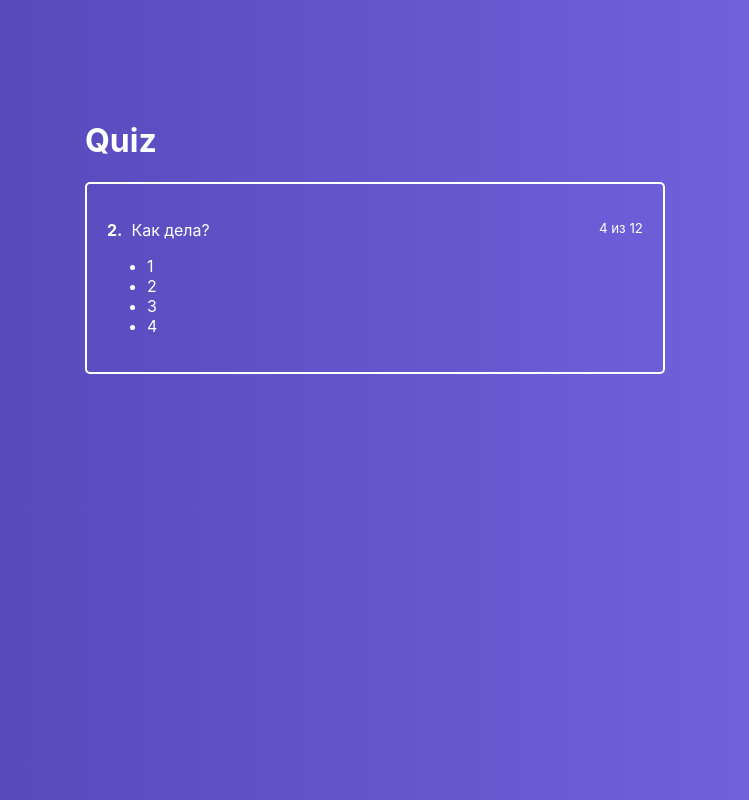
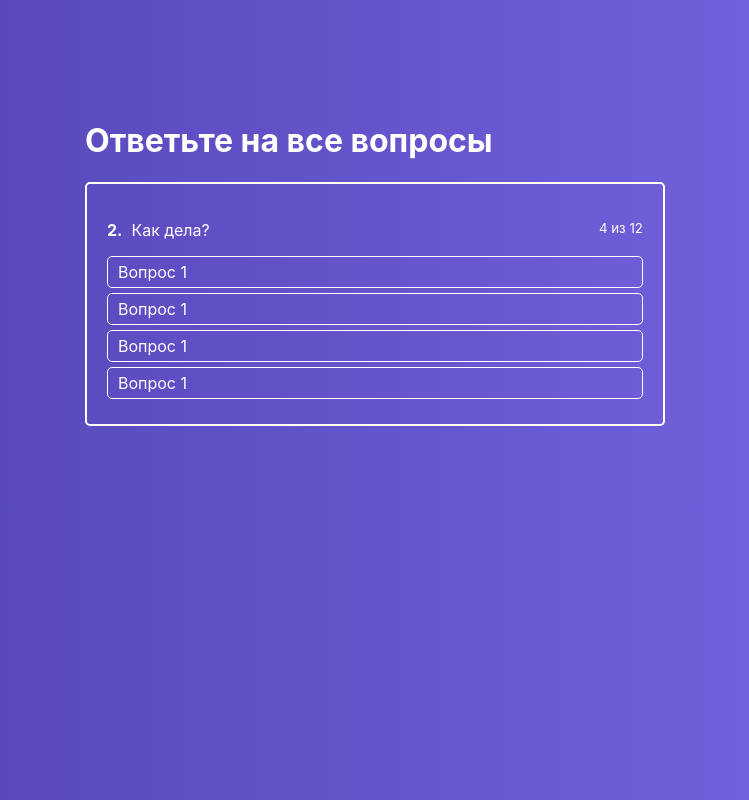
Before and after one commit to Handsome1337/react-quiz, a React (Create React App) app: page / in a window 1280 px wide. Shown: the whole page, without its empty margins (265-1014 px from the left). Built offline with nearby package versions, Linux system fonts and the light colour scheme.

Commit message:
Создаёт компоненты списка ответов и элемента списка ответов

```diff
--- a/src/components/ActiveQuiz/ActiveQuiz.js
+++ b/src/components/ActiveQuiz/ActiveQuiz.js
@@ -1,5 +1,6 @@
 import React from 'react';
 import classes from './ActiveQuiz.module.css';
+import AnswersList from './AnswersList/AnswersList';
 
 const ActiveQuiz = props => (
   <div className={classes.ActiveQuiz}>
@@ -12,12 +13,9 @@ const ActiveQuiz = props => (
       <small>4 из 12</small>
     </p>
 
-    <ul>
-      <li>1</li>
-      <li>2</li>
-      <li>3</li>
-      <li>4</li>
-    </ul>
+    <AnswersList
+      answers={props.answers}
+    />
   </div>
 );
 
--- /dev/null
+++ b/src/components/ActiveQuiz/AnswersList/AnswerItem/AnswerItem.js
@@ -0,0 +1,13 @@
+import React from 'react';
+import classes from './AnswerItem.module.css';
+
+const AnswerItem = props => {
+
+  return (
+    <li className={classes.AnswerItem}>
+      { props.answer.text }
+    </li>
+  );
+};
+
+export default AnswerItem;
--- /dev/null
+++ b/src/components/ActiveQuiz/AnswersList/AnswerItem/AnswerItem.module.css
@@ -0,0 +1,12 @@
+.AnswerItem {
+  border: 1px solid #fff;
+  border-radius: 5px;
+  padding: 5px 10px;
+  margin-bottom: 5px;
+  cursor: pointer;
+}
+
+.AnswerItem:hover {
+  background: rgba(255, 255, 255, .2);
+  transition: background .3s ease-in-out;
+}
--- /dev/null
+++ b/src/components/ActiveQuiz/AnswersList/AnswersList.js
@@ -0,0 +1,18 @@
+import React from 'react';
+import classes from './AnswersList.module.css';
+import AnswerItem from './AnswerItem/AnswerItem';
+
+const AnswersList = props => (
+  <ul className={classes.AnswersList}>
+    { props.answers.map((answer, index) => {
+      return (
+        <AnswerItem
+          key={index}
+          answer={answer}
+        />
+      )
+    }) }
+  </ul>
+);
+
+export default AnswersList;
--- /dev/null
+++ b/src/components/ActiveQuiz/AnswersList/AnswersList.module.css
@@ -0,0 +1,5 @@
+.AnswersList {
+  list-style: none;
+  margin: 0;
+  padding: 0;
+}
--- a/src/containers/Quiz/Quiz.js
+++ b/src/containers/Quiz/Quiz.js
@@ -4,15 +4,26 @@ import ActiveQuiz from './../../components/ActiveQuiz/ActiveQuiz';
 
 class Quiz extends Component {
   state = {
-    quiz: []
+    quiz: [
+      {
+        answers: [
+          {text: 'Вопрос 1'},
+          {text: 'Вопрос 1'},
+          {text: 'Вопрос 1'},
+          {text: 'Вопрос 1'}
+        ]
+      }
+    ]
   };
 
   render() {
     return (
       <div className={classes.Quiz}>
         <div className={classes.QuizWrapper}>
-          <h1>Quiz</h1>
-          <ActiveQuiz />
+          <h1>Ответьте на все вопросы</h1>
+          <ActiveQuiz
+            answers={this.state.quiz[0].answers}
+          />
         </div>
       </div>
     );
```
